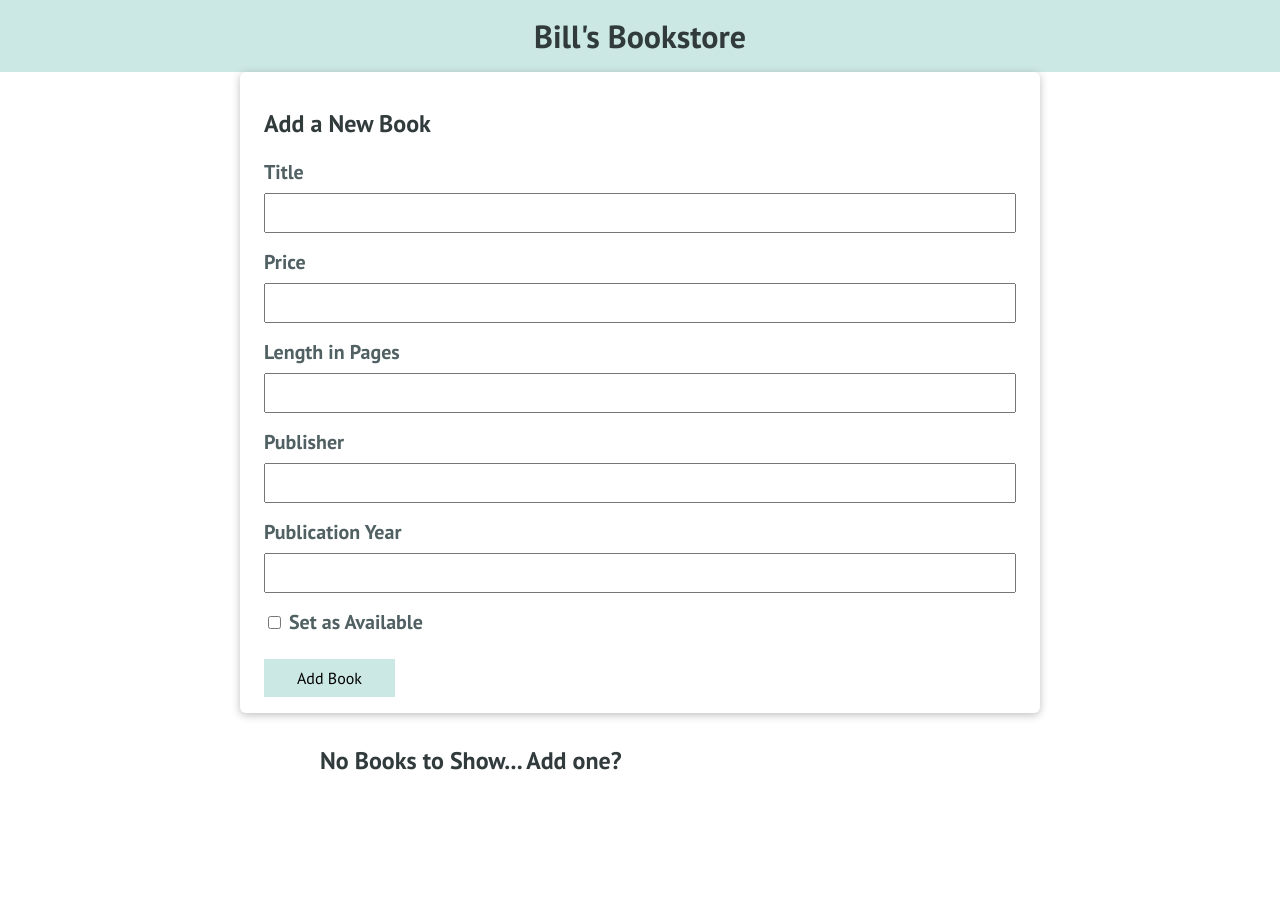
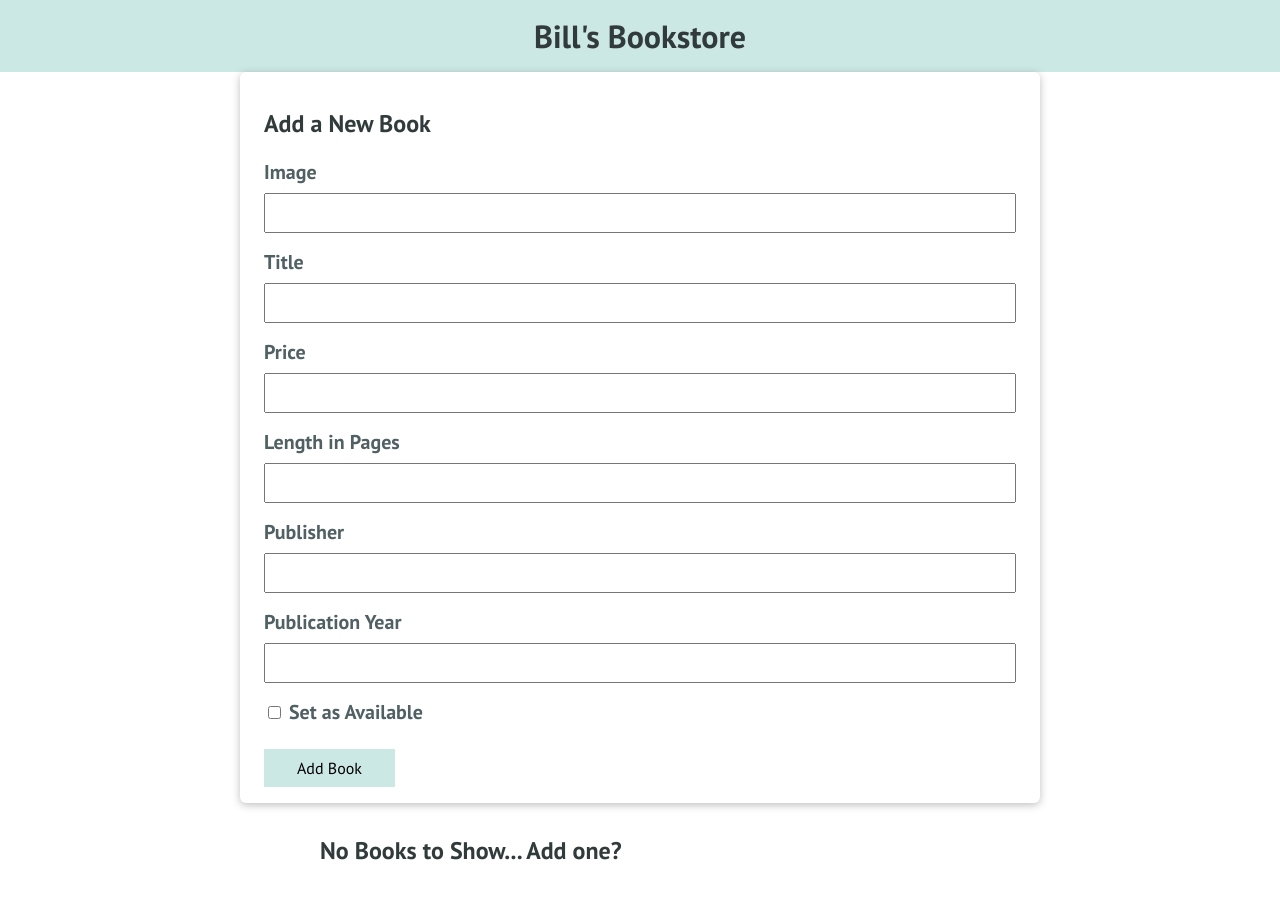
Before and after one commit to VinczeChris-FS/final-project, a React (Create React App) app in the folder frontend/: page / in a window 1280 px wide. Before the commit the page ends 808 px from the top, so only its background shows below. Built offline with nearby package versions, Linux system fonts and the light colour scheme; no server answers; the HTML template or start-up script is replaced by a standard one.

Commit message:
Add image to frontend form

```diff
--- a/frontend/src/components/AddBook.js
+++ b/frontend/src/components/AddBook.js
@@ -8,6 +8,7 @@ import CheckField from "./CheckField";
 
 function AddBook(props) {
   // useState hooks
+  const [image, setImage] = useState("");
   const [title, setTitle] = useState("");
   const [price, setPrice] = useState("");
   const [length, setLength] = useState("");
@@ -16,6 +17,11 @@ function AddBook(props) {
   const [inStock, setInStock] = useState(false);
 
   // Event handler functions for form fields onChange events
+  // onChange event happens when user types something in a field
+  function imageChangeHandler(e) {
+    setImage(e.target.value);
+  }
+
   function titleChangeHandler(e) {
     setTitle(e.target.value);
   }
@@ -43,6 +49,7 @@ function AddBook(props) {
     e.preventDefault();
     // Pass back an object of useState values to App.js
     props.onAdd({
+      image,
       title,
       price,
       length,
@@ -52,6 +59,7 @@ function AddBook(props) {
     });
 
     // Clear useState values
+    setImage("");
     setTitle("");
     setPrice("");
     setLength("");
@@ -64,6 +72,13 @@ function AddBook(props) {
     <section className="add-book">
       <h2>Add a New Book</h2>
       <form onSubmit={submitHandler}>
+        <FormField
+          type="text"
+          label="Image"
+          id="image"
+          value={image}
+          onChange={imageChangeHandler}
+        />
         <FormField
           type="text"
           label="Title"
--- a/frontend/src/components/BookItem.js
+++ b/frontend/src/components/BookItem.js
@@ -8,6 +8,7 @@ function BookItem(props) {
       className={`book-item ${props.inStock === true ? "available" : ""}`}
       onDoubleClick={() => props.onToggle(props.id)}
     >
+      <img src={props.image} alt={props.title} />
       <h2>{props.title}</h2>
       <p>Price: ${props.price}</p>
       <p>Length: {props.length}</p>
--- a/frontend/src/components/BookList.js
+++ b/frontend/src/components/BookList.js
@@ -14,6 +14,7 @@ function BookList(props) {
               key={book.id}
               id={book.id}
               title={book.title}
+              image={book.image}
               price={book.price}
               length={book.length}
               publisher={book.publisher}
```
Also changed, not shown: 11 other files (tests, documents, lock files or other folders).
